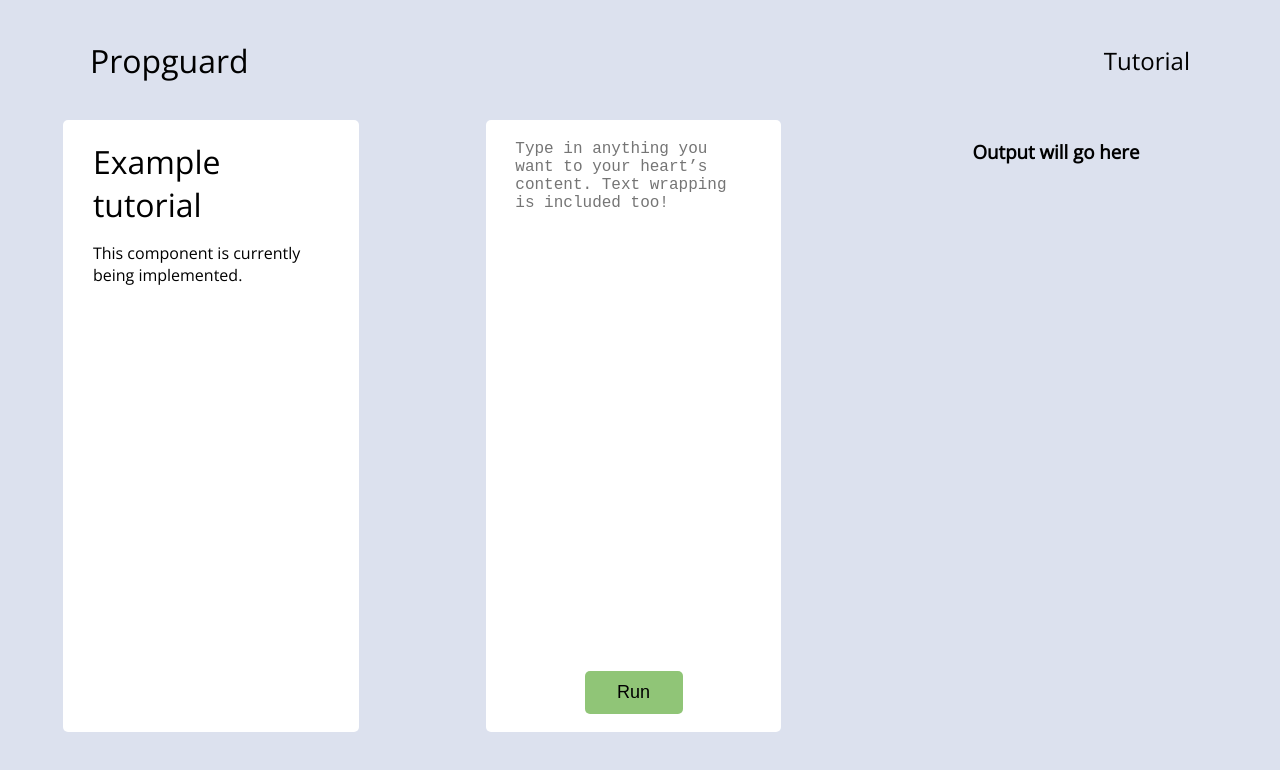
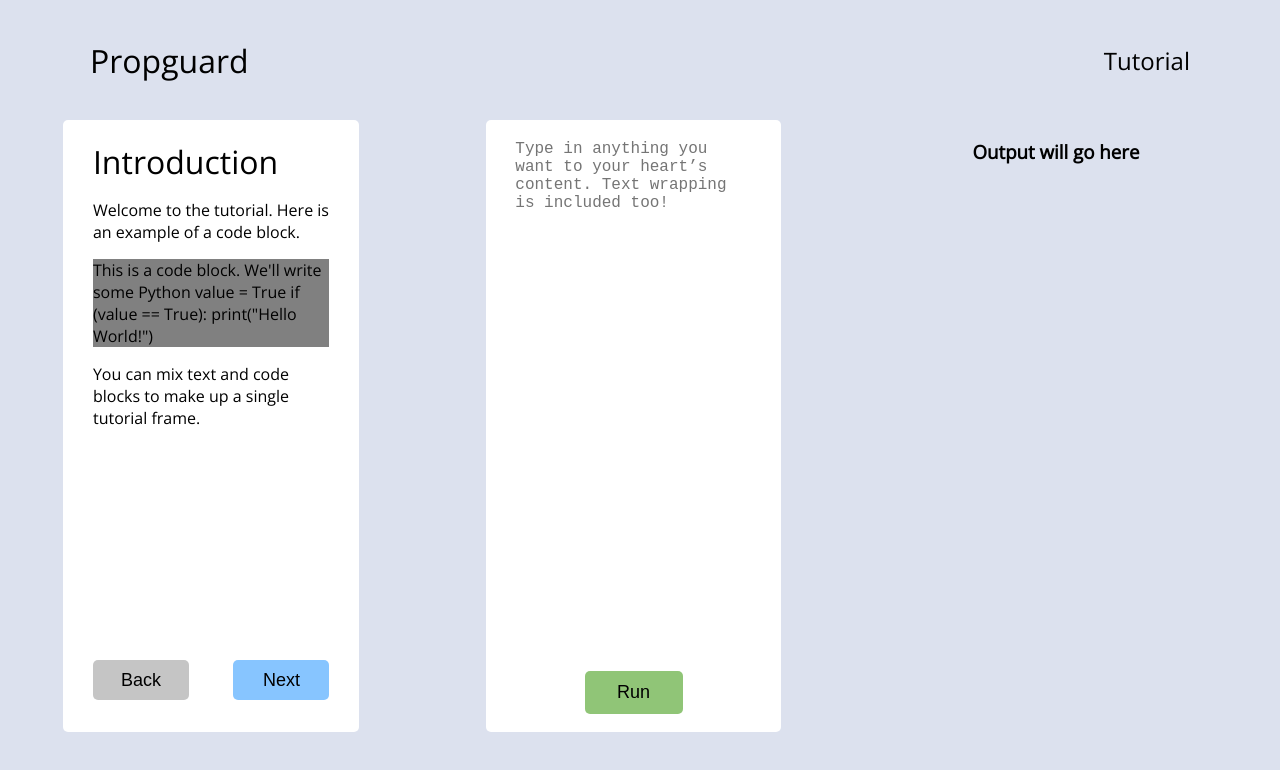
Before and after one commit to MissouriMRR/propguard, a React (Create React App) app: page /tutorial in a window 1280 px wide. Shown: the top 770 px of the page. Built offline with nearby package versions, Linux system fonts and the light colour scheme.

Commit message:
Implemented back and forth buttons for the tutorial display component

```diff
--- a/src/components/tutorial-display/TutorialDisplay.tsx
+++ b/src/components/tutorial-display/TutorialDisplay.tsx
@@ -1,11 +1,15 @@
-import React from "react";
+import React, { useState } from "react";
 import styled, { AnyStyledComponent } from "styled-components";
+
+// TODO: Switch data source from local sources to a backend API
+import data from "../../tutorial_data/example_tut";
 
 const TutorialBG: AnyStyledComponent = styled.div`
   background-color: #fff;
   border-radius: 5px;
   display: flex;
   flex-direction: column;
+  justify-content: space-between;
   align-items: center;
   height: 90%;
   width: 70%;
@@ -23,18 +27,68 @@ const Title: AnyStyledComponent = styled.h1`
   width: 80%;
 `;
 
-const TutorialText: AnyStyledComponent = styled.p`
+const ContentWrapper: AnyStyledComponent = styled.div`
   font-size: 16px;
   max-width: 80%;
 `;
 
+interface ButtonProps {
+  next: boolean;
+}
+
+const Button: AnyStyledComponent = styled.button`
+  height: 2.5rem;
+  width: 6rem;
+
+  background-color: ${(props: ButtonProps): string =>
+    props.next ? "#87C5FF" : "#C5C5C5"};
+  border: none;
+  border-radius: 5px;
+
+  font-size: 18px;
+`;
+
+const CodeBlock: AnyStyledComponent = styled.div`
+  background-color: grey;
+`;
+
+const ButtonGroup: AnyStyledComponent = styled.div`
+  width: 80%;
+  margin: 2rem 0;
+  display: flex;
+  flex-direction: row;
+  justify-content: space-between;
+`;
+
+// FIXME: Make sure that you can't walk over the array
 const TutorialDisplay: React.FC = (): JSX.Element => {
+  const [step, setStep] = useState(1);
+
+  const tutorialData = data[step - 1].instructions.map(element => {
+    if (element.type === "text") return <p>{element.content}</p>;
+    if (element.type === "code")
+      return (
+        <CodeBlock>
+          <p>{element.content}</p>
+        </CodeBlock>
+      );
+    return "Hi";
+  });
+
   return (
     <TutorialBG>
-      <Title>Example tutorial</Title>
-      <TutorialText>
-        This component is currently being implemented.
-      </TutorialText>
+      <ContentWrapper>
+        <Title>{data[step - 1].title}</Title>
+        {tutorialData}
+      </ContentWrapper>
+      <ButtonGroup>
+        <Button onClick={(): void => setStep(step - 1)} next={false}>
+          Back
+        </Button>
+        <Button onClick={(): void => setStep(step + 1)} next>
+          Next
+        </Button>
+      </ButtonGroup>
     </TutorialBG>
   );
 };
--- a/src/tutorial_data/example_tut.js
+++ b/src/tutorial_data/example_tut.js
@@ -2,6 +2,7 @@ export default [
   {
     type: "frame",
     step: 1,
+    title: "Introduction",
     instructions: [
       {
         type: "text",
@@ -27,6 +28,37 @@ export default [
   {
     type: "frame",
     step: 2,
+    title: "Step 2",
+    instructions: [
+      {
+        type: "text",
+        content: "Instruction frames are used to separate each step."
+      },
+      {
+        type: "text",
+        content: "We ."
+      }
+    ]
+  },
+  {
+    type: "frame",
+    step: 3,
+    title: "Step 3",
+    instructions: [
+      {
+        type: "text",
+        content: "Instruction frames are used to separate each step."
+      },
+      {
+        type: "text",
+        content: "We ."
+      }
+    ]
+  },
+  {
+    type: "frame",
+    step: 4,
+    title: "Step 4",
     instructions: [
       {
         type: "text",
```
